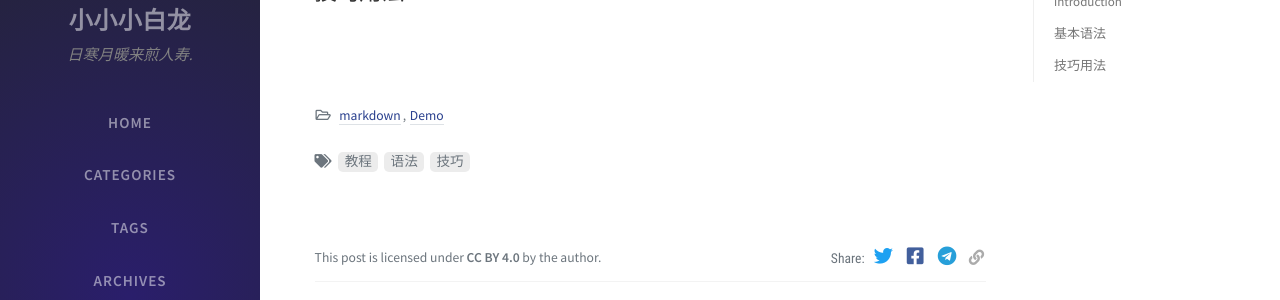
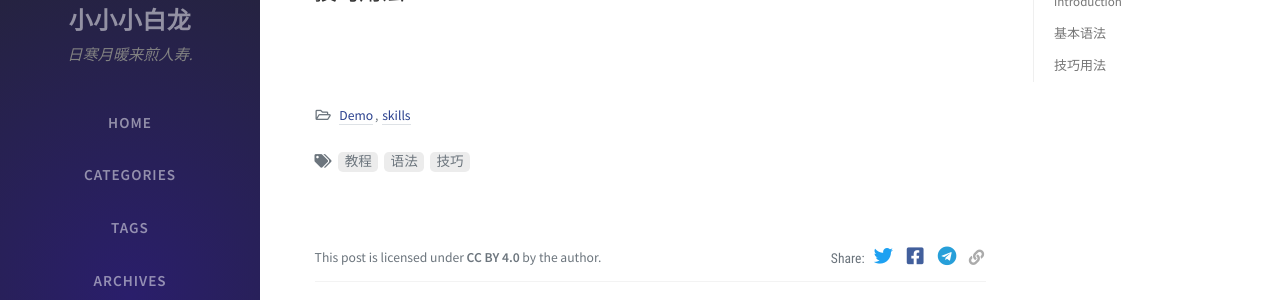
Before and after one commit to Holsworson/holsworson.github.io, a Jekyll site: the page built from _posts/2020-11-06-markdown语法.md, in a window 1280 px wide and 900 px high, scrolled down 2979 px. Shown: the part 153-453 px from the top of the window. Built offline with Jekyll 4.4.1, drawn with Linux system fonts in a browser that asks for light colours; nearby versions of some CDN libraries; comment, search, counter and statistics services are not loaded.

Commit message:
version 1.0-2020-11-08  Changes to be committed: 	modified:   _posts/2020-11-01-envi.md 	modified:   "_posts/2020-11-06-markdown\350\257\255\346\263\225.md" 	deleted:    categories/blogging.html 	deleted:    categories/markdown.html 	new file:   categories/skills.html

```diff
--- a/_posts/2020-11-06-markdown语法.md
+++ b/_posts/2020-11-06-markdown语法.md
@@ -2,7 +2,7 @@
 title: markdown语法总结
 author: kongjy
 date: 2020-11-06 11:33:00 +0800
-categories: [markdown, Demo]
+categories: [Demo, skills]
 tags: [教程, 语法, 技巧]
 math: true
 image: /assets/img/sample/markdownjpg.jpg
--- a/categories/blogging.html
+++ /dev/null
@@ -1,5 +0,0 @@
----
-layout: category
-title: Blogging
-category: Blogging
----
--- a/categories/markdown.html
+++ /dev/null
@@ -1,5 +0,0 @@
----
-layout: category
-title: markdown
-category: markdown
----
--- /dev/null
+++ b/categories/skills.html
@@ -0,0 +1,5 @@
+---
+layout: category
+title: skills
+category: skills
+---
```
Also changed, not shown: _posts/2020-11-01-envi.md (+1 -1 lines).
